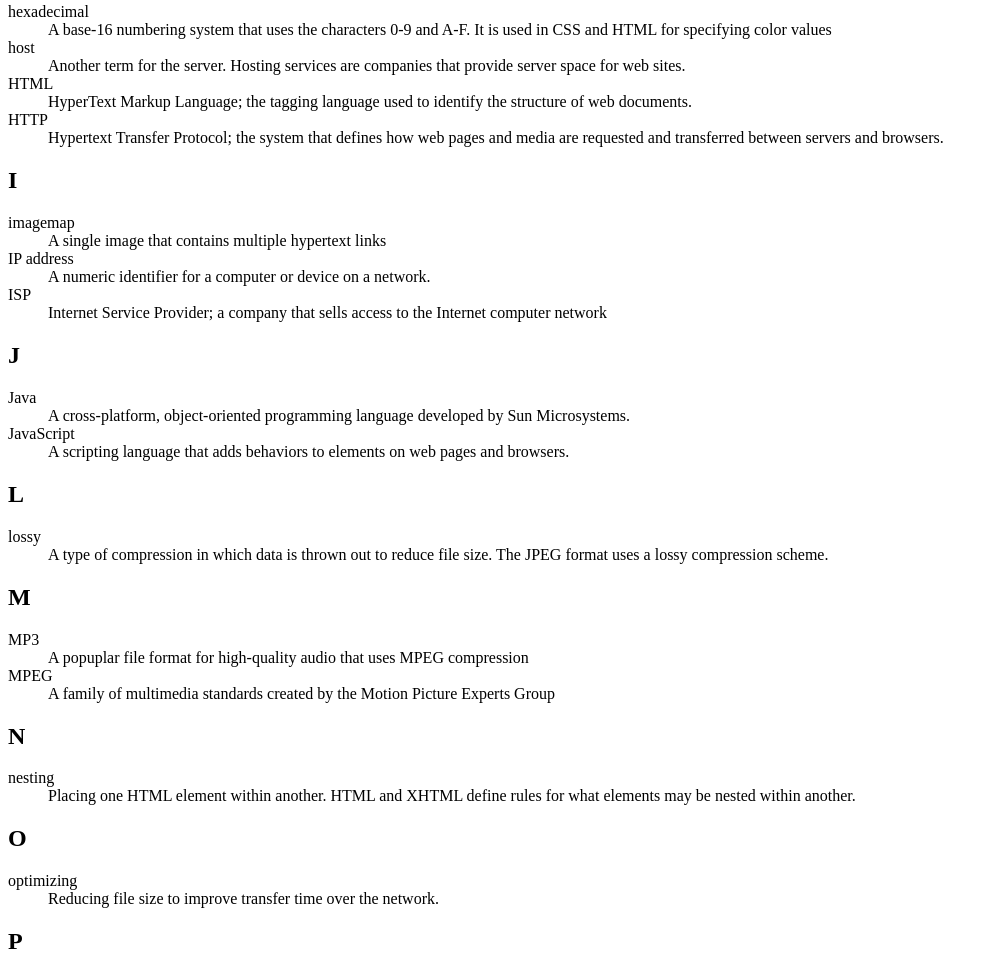
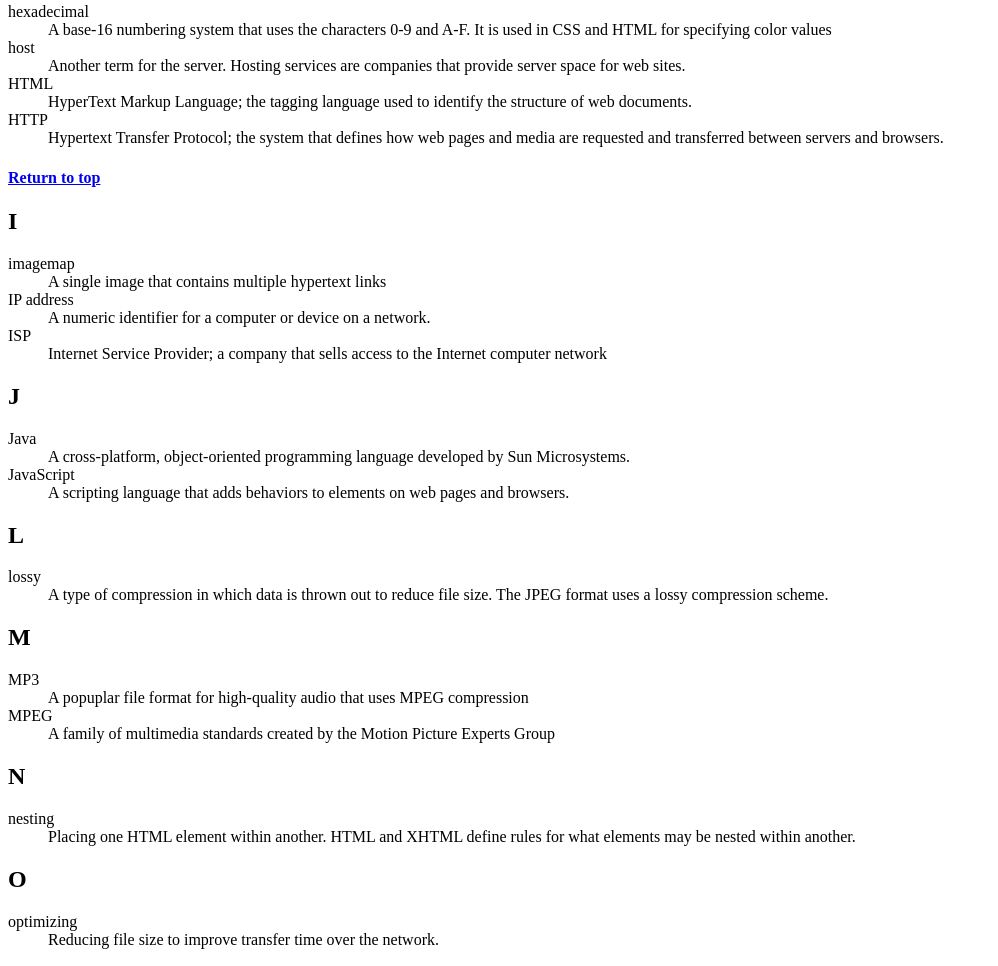
Before and after one commit to Jnyjy/info2420, a plain HTML site: page Practices/HTMLPractice3B/glossary.html in a window 1280 px wide. Shown: the part 1349-2315 px from the top of the page, without its empty margins (0-998 px from the left). Drawn offline with Linux system fonts and the light colour scheme.

Commit message:
Update glossary.html

```diff
--- a/Practices/HTMLPractice3B/glossary.html
+++ b/Practices/HTMLPractice3B/glossary.html
@@ -116,7 +116,7 @@
 <dt>HTTP</dt>
 <dd>Hypertext Transfer Protocol; the system that defines how web pages and media are requested and transferred between servers and browsers.</dd>
 </dl>
-
+<h4><a href="#top">Return to top</a></h4>
 <h2>I</h2>
 
 <dl>
```
